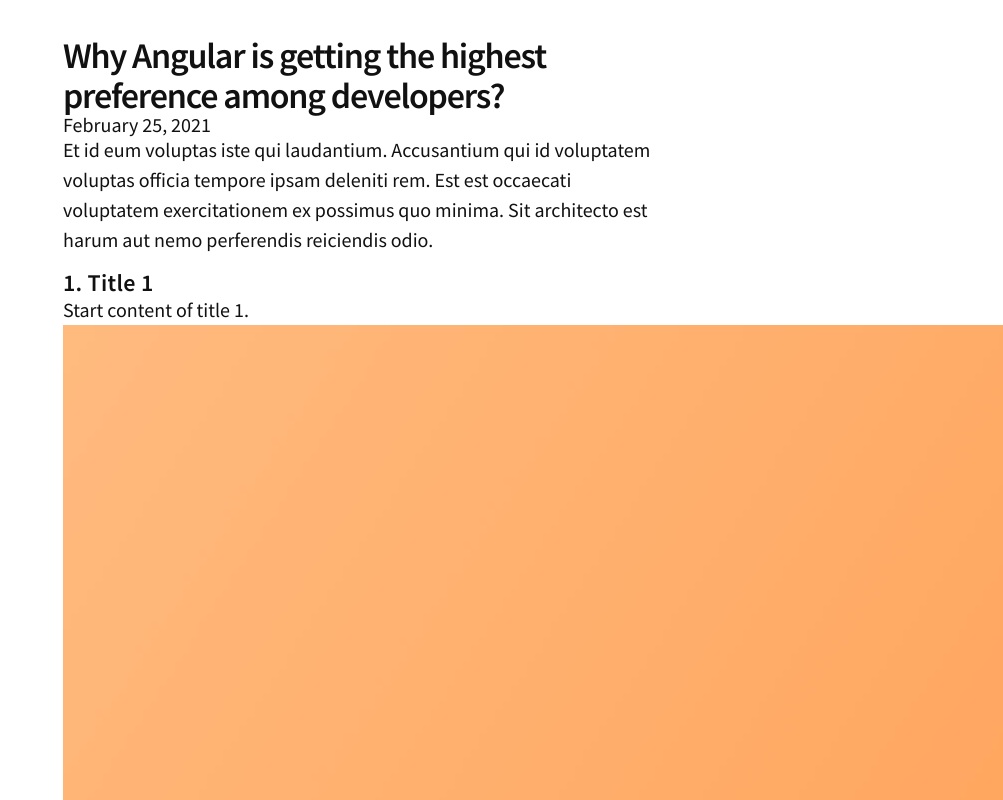
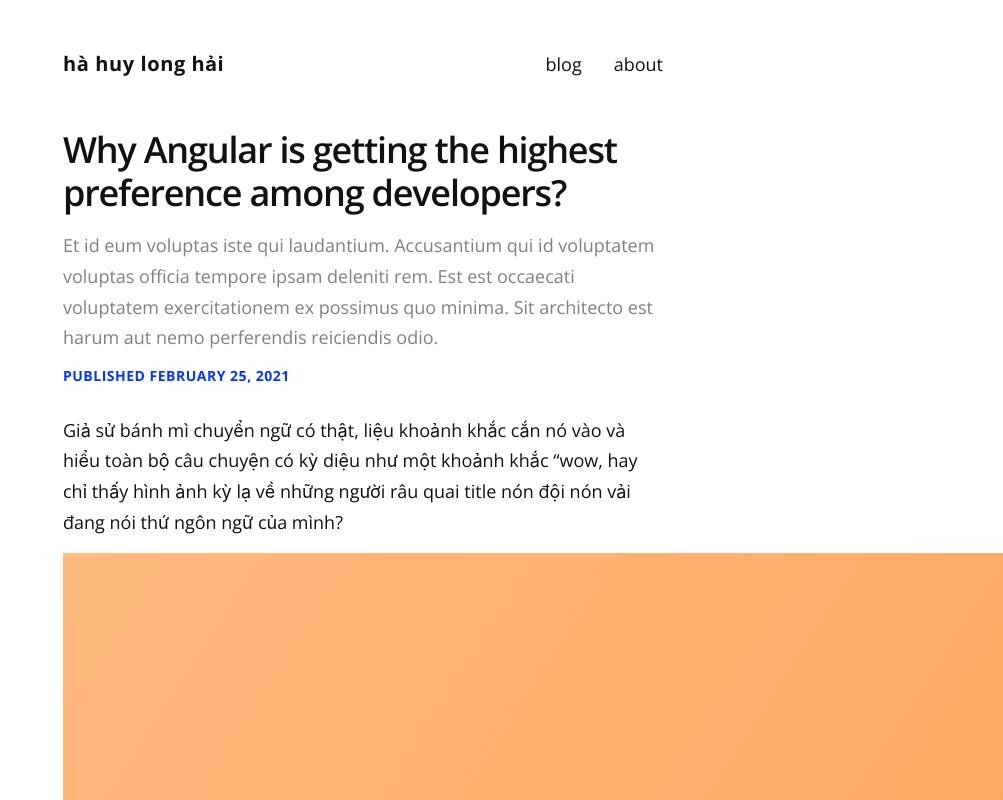
Before and after one commit to wonrax/wonrax.github.io, a Gatsby site: page /blog/2021-02-25-welcome/ in a window 1280 px wide. Shown: the top 800 px of the page, without its empty margins (277-1280 px from the left). Built offline with nearby package versions, Linux system fonts and the light colour scheme; Gatsby itself is replaced by a stand-in of ours.

Commit message:
+navbar, -medium zoom

```diff
--- a/content/blogPosts/2021-02-25-welcome/index.md
+++ b/content/blogPosts/2021-02-25-welcome/index.md
@@ -2,8 +2,14 @@
 slug: "/blog/hello-world"
 date: 2021-02-25T23:18:00+07:00
 title: "Why Angular is getting the highest preference among developers?"
+excerpt: "Et id eum voluptas iste qui laudantium. Accusantium qui id voluptatem voluptas officia tempore ipsam deleniti rem. Est est occaecati voluptatem exercitationem ex possimus quo minima. Sit architecto est harum aut nemo perferendis reiciendis odio."
 ---
-Et id eum voluptas iste qui laudantium. Accusantium qui id voluptatem voluptas officia tempore ipsam deleniti rem. Est est occaecati voluptatem exercitationem ex possimus quo minima. Sit architecto est harum aut nemo perferendis reiciendis odio.
-# 1. Title 1
-Start content of title 1.
+Giả sử bánh mì chuyển ngữ có thật, liệu khoảnh khắc cắn nó vào và hiểu toàn bộ câu chuyện có kỳ diệu như một khoảnh khắc “wow, hay chỉ thấy hình ảnh kỳ lạ về những người râu quai [title](https://www.example.com) nón đội nón vải đang nói thứ ngôn ngữ của mình?
+
 ![Sample image](./windows.jpg "Philadelphia's Magic Gardens")
+
+Thực ra việc thông thạo ngôn ngữ nước ngoài không giống gì so với cả hai kịch bản vừa được gợi ra. Khi thông thạo ngôn ngữ thứ hai, não chúng ta sẽ không hoạt động giống Google Dịch (tức không có quá trình dịch qua ngôn ngữ mẹ đẻ để hiểu), cũng không thực sự cảm nhận được sự khác biệt như thể bước vào thế giới khác. Nó chỉ giống việc bạn đã học tiếng Anh trong một thời gian dài một cách nghiêm túc, rồi một buổi sáng bật YouTube xem kênh tiếng Anh nào đó và hiểu họ mà không cần quá nhiều nỗ lực.
+
+Việc hiểu ngôn ngữ thứ hai không giúp đem lại cảm giác bước vào thế giới khác, lý do rất đơn giản, vì chúng ta vẫn đang ở trong thế giới cũ cùng những người khác như trước nay vẫn vậy (dù cho có dùng ngôn ngữ mẹ đẻ khác nhau đi chăng nữa). Ngôn ngữ chỉ là một công cụ, một hệ thống quy ước để truyền đi suy nghĩ, thông điệp và những thông tin dạng như thế, không phải một lớp màng ngăn cách giữa thế giới tinh thần này với thế giới tinh thần kia, lại càng không phải thứ định hình toàn bộ thế giới tinh thần ấy. Do vậy, cú sốc sẽ chỉ đến từ sự đối nghịch trong văn hóa, quan điểm và hàng loạt mâu thuẫn sơ cấp khác - thứ vốn vẫn tồn tại ở những người có cùng chung ngôn ngữ và chỉ xuất hiện phổ biến ở những người khác ngôn ngữ do nền tảng văn hóa của họ cũng khác nhau (chỉ là một vài vấn đề liên quan đến thống kê).
+
+Do vậy, trong bối cảnh văn hóa thế giới bắt đầu có xu hướng giao thoa và được tiếp thu lẫn nhau kể từ sau Thế chiến II, ngôn ngữ dần thể hiện rõ vai trò như một công cụ và mờ nhạt trong tác động của nó lên cách con người nhìn nhận thế giới như phía tất định ngôn ngữ đã kết luận từ trước đó (xem thêm ở bài viết đính kèm ở link số [1] để hiểu rõ hơn về vấn đề này). Về sau người ta đã nhận ra sự nghiêm chỉnh và căng thẳng trong các mối quan hệ xã hội của Nhật Bản chủ yếu do ý thức hệ, lịch sử, văn hóa, chính trị… thay vì do họ nói tiếng Nhật. Các hậu tố như “-san”, “-chan” hay các kính ngữ “senpai”, “kohai”, “sensei”... dùng trong giao tiếp câu nệ vai vế được tạo ra bởi văn hóa Nhật Bản thay vì ngược lại. Tức không có chuyện việc dùng từ ngữ khiến tạo ra văn hóa thứ bậc. Cụ thể, văn hóa dùng kính ngữ “sensei”, “kohai”, “senpai” cụ thể xuất phát từ việc giảng dạy lý thuyết Nho giáo, văn hóa gia đình truyền thống Nhật Bản hay thậm chí đã được luật hóa trong Luật Dân sự Nhật Bản năm 1898 [2].
--- a/gatsby-node.js
+++ b/gatsby-node.js
@@ -43,8 +43,6 @@
     }
   `)
 
-  console.log(result.data.allMdx.edges[0])
-
   if (result.errors) {
     reporter.panicOnBuild('🚨  ERROR: Loading "createPages" query')
   }
--- a/package.json
+++ b/package.json
@@ -23,8 +23,6 @@
     "gatsby-plugin-react-helmet": "^3.10.0",
     "gatsby-plugin-sharp": "^2.14.3",
     "gatsby-remark-images": "^3.11.1",
-    "gatsby-remark-images-medium-zoom": "^1.7.0",
-    "gatsby-remark-images-zoom": "^1.1.0",
     "gatsby-source-filesystem": "^2.11.1",
     "gatsby-transformer-sharp": "^2.12.0",
     "react": "^16.12.0",
--- /dev/null
+++ b/src/components/Navbar/Navbar.js
@@ -0,0 +1,55 @@
+import React from "react"
+import { Heading } from "../Typography/Typography"
+import navbarStyles from "./Navbar.module.css"
+
+class Navbar extends React.Component {
+  constructor(props) {
+    super(props)
+    this.state = { shrink: false }
+  }
+  componentDidMount() {
+    window.addEventListener("scroll", this.handleScroll)
+  }
+
+  componentWillUnmount() {
+    window.removeEventListener("scroll", this.handleScroll)
+  }
+
+  handleScroll = function (event) {
+    if (window.scrollY > 0) {
+      this.setState({ shrink: true })
+    } else {
+      this.setState({ shrink: false })
+    }
+  }.bind(this)
+
+  render() {
+    return (
+      <nav
+        className={
+          this.state.shrink ? navbarStyles.navbarShrink : navbarStyles.navbar
+        }
+      >
+        <div className={navbarStyles["wrapper"]}>
+          <div>
+            <Heading weight={5} mb={"none"}>
+              hà huy long hải
+            </Heading>
+          </div>
+          <div>
+            <ul>
+              <li className={navbarStyles.menuItem}>
+                <a href="#">blog</a>
+              </li>
+              <li className={navbarStyles.menuItem}>
+                <a href="#">about</a>
+              </li>
+            </ul>
+          </div>
+        </div>
+      </nav>
+    )
+  }
+}
+
+export { Navbar }
--- /dev/null
+++ b/src/components/Navbar/Navbar.module.css
@@ -0,0 +1,44 @@
+.navbar {
+    height: var(--nav-height);
+    line-height: var(--nav-height);
+    -webkit-transition: all 0.35s ease;
+    -moz-transition: all 0.35s ease;
+    -o-transition: all 0.35s ease;
+    transition: all 0.35s ease;
+    background-color: white;
+}
+
+.navbarShrink {
+    height: var(--nav-height-shrink);
+    line-height: var(--nav-height-shrink);
+    -webkit-transition: all 0.35s ease;
+    -moz-transition: all 0.35s ease;
+    -o-transition: all 0.35s ease;
+    transition: all 0.35s ease;
+    background-color: white;
+    /* border-bottom: 2px solid var(--primary-color); */
+    /* box-shadow: 0 2px 1px rgba(0,0,0,0.1); */
+    border-bottom: 1px solid;
+    border-image-slice: 1;
+    border-image-source: linear-gradient(to right, #bbbbbb, #dddddd);
+}
+
+.wrapper {
+    width: 600px;
+    margin: 0 auto;
+    display: flex;
+    justify-content: space-between;
+    align-items: center;
+}
+
+.menuItem {
+    display: inline-block;
+    margin-left: 32px;
+}
+
+@media only screen and (max-width: 632px) {
+    .wrapper {
+        width: auto;
+        padding: 0 16px;
+    }
+}
--- a/src/components/Typography/Typography.js
+++ b/src/components/Typography/Typography.js
@@ -1,31 +1,45 @@
 import React from "react"
-import "./Typography.module.css"
+import typographyStyles from "./Typography.module.css"
 
 class Heading extends React.Component {
   render() {
+    const classnames = `${this.props.mb || "mb-16"}`
     switch (this.props.weight) {
       case 1:
-        return <h1>{this.props.children}</h1>
+        return <h1 className={classnames}>{this.props.children}</h1>
       case 2:
-        return <h2>{this.props.children}</h2>
+        return <h2 className={classnames}>{this.props.children}</h2>
       case 3:
-        return <h3>{this.props.children}</h3>
+        return <h3 className={classnames}>{this.props.children}</h3>
       case 4:
-        return <h4>{this.props.children}</h4>
+        return <h4 className={classnames}>{this.props.children}</h4>
       case 5:
-        return <h5>{this.props.children}</h5>
+        return <h5 className={classnames}>{this.props.children}</h5>
       case 6:
-        return <h6>{this.props.children}</h6>
+        return <h6 className={classnames}>{this.props.children}</h6>
       default:
-        return <h1>{this.props.children}</h1>
+        return <h1 className={classnames}>{this.props.children}</h1>
     }
   }
 }
 
 class Paragraph extends React.Component {
   render() {
-    return <p>{this.props.children}</p>
+    const classnames = `${this.props.mb || "mb-16"} ${this.props.color || ""} ${
+      this.props.lh ? typographyStyles[this.props.lh] : ""
+    }`
+    return <p className={classnames}>{this.props.children}</p>
   }
 }
 
-export { Heading, Paragraph }
+class Caption extends React.Component {
+  render() {
+    return (
+      <p className={`primaryColor ${typographyStyles.caption} mb-32`}>
+        {this.props.children}
+      </p>
+    )
+  }
+}
+
+export { Heading, Paragraph, Caption }
--- a/src/components/Typography/Typography.module.css
+++ b/src/components/Typography/Typography.module.css
@@ -0,0 +1,10 @@
+.caption {
+    text-transform: uppercase;
+    font-weight: 700;
+    letter-spacing: 0.5px;
+    font-size: 14px;
+}
+
+.lh150 {
+    line-height: 170%;
+}
--- a/src/components/layout/Container/Container.js
+++ b/src/components/layout/Container/Container.js
@@ -1,12 +1,16 @@
 import React from "react"
 import containerStyles from "./Container.module.css"
+import { Navbar } from "../../Navbar/Navbar"
 
 const Container = props => {
   return (
     <div
       className={`container ${containerStyles.container} ${containerStyles.theme_light}`}
     >
-      {props.children}
+      <div className={containerStyles.navBar}>
+        <Navbar></Navbar>
+      </div>
+      <div className={containerStyles.content}>{props.children}</div>
     </div>
   )
 }
--- a/src/components/layout/Container/Container.module.css
+++ b/src/components/layout/Container/Container.module.css
@@ -1,4 +1,5 @@
 @import url('https://fonts.googleapis.com/css2?family=Source+Sans+Pro:ital,wght@0,300;0,400;0,600;0,700;1,400&display=swap');
+@import url('https://fonts.googleapis.com/css2?family=Open+Sans:ital,wght@0,300;0,400;0,600;0,700;1,400&display=swap');
 
 /* ========= Start reset CSS ========= */
 
@@ -51,18 +52,27 @@
 	border-spacing: 0;
 }
 
+a {
+    text-decoration: none;
+    color: var(--text-color);
+}
+
 /* ========= End reset CSS ========= */
 
 /* Universal styling */
 
 .container {
-    font-family: "Source Sans Pro", sans-serif;
+    font-family: "Open Sans", -apple-system, BlinkMacSystemFont, "Segoe UI", Roboto, Helvetica, Arial, sans-serif, "Apple Color Emoji", "Segoe UI Emoji", "Segoe UI Symbol";
+    font-weight: 400;
     width: 100%;
     height: 100%;
-    margin-top: 36px;
-    font-size: 20px;
+    font-size: 18px;
+    -webkit-font-smoothing: antialiased;
+    -moz-osx-font-smoothing: grayscale;
     color: var(--text-color);
     --primary-color: #0038FF;
+    --nav-height: 128px;
+    --nav-height-shrink: 48px;
 }
 
 .theme_light {
@@ -86,7 +96,7 @@
     font-weight: 600;
     font-size: 36px;
     letter-spacing: -1.2px;
-    line-height: 110%;
+    line-height: 120%;
 }
 
 h4 {
@@ -101,7 +111,30 @@
     letter-spacing: 0.6px;
 }
 
-p {
+.navBar {
+    position: fixed;
+    width: 100%;
+    z-index: 99;
+}
+
+.content {
+    position: relative;
+    min-height: calc(100vh - var(--nav-height));
+    top: var(--nav-height);
+}
+
+:global .mb-16 {
     margin-bottom: 16px;
-    line-height: 150%;
 }
+
+:global .mb-32 {
+    margin-bottom: 32px;
+}
+
+:global .primaryColor {
+    color: var(--primary-color);
+}
+
+:global .textColorSecondary {
+    color: var(--text-secondary-color);
+}
--- a/src/components/layout/Reading/Reading.module.css
+++ b/src/components/layout/Reading/Reading.module.css
@@ -3,7 +3,7 @@
     width: 600px;
 }
 
-@media only screen and (max-width: 616px) {
+@media only screen and (max-width: 632px) {
     .reading {
         padding: 0 16px;
         width: auto;
--- a/src/templates/blogTemplate.js
+++ b/src/templates/blogTemplate.js
@@ -1,6 +1,6 @@
 import React from "react"
 import { graphql } from "gatsby"
-import { Container, Reading, Heading } from "../components"
+import { Container, Reading, Heading, Paragraph, Caption } from "../components"
 import { MDXProvider } from "@mdx-js/react"
 import { MDXRenderer } from "gatsby-plugin-mdx"
 import { shortcodes } from "../utils/shortcodes"
@@ -12,7 +12,12 @@
     <Container>
       <Reading>
         <Heading weight={3}>{mdx.frontmatter.title}</Heading>
-        <Heading weight={6}>{mdx.frontmatter.date}</Heading>
+        <Paragraph lh={"lh150"} color={"textColorSecondary"}>
+          {mdx.frontmatter.excerpt}
+        </Paragraph>
+        <Caption
+          color={"primary-color"}
+        >{`Published ${mdx.frontmatter.date}`}</Caption>
         <MDXProvider components={shortcodes}>
           <MDXRenderer className="blog-post-content">{mdx.body}</MDXRenderer>
         </MDXProvider>
@@ -29,6 +34,7 @@
       frontmatter {
         title
         date(formatString: "MMMM DD, YYYY")
+        excerpt
       }
     }
   }
--- a/src/utils/shortcodes.js
+++ b/src/utils/shortcodes.js
@@ -9,5 +9,5 @@
   h4: props => <Heading weight={6}>{props.children}</Heading>,
   h5: props => <Heading weight={6}>{props.children}</Heading>,
   h6: props => <Heading weight={6}>{props.children}</Heading>,
-  p: props => <Paragraph {...props}>{props.children}</Paragraph>,
+  p: props => <Paragraph lh={"lh150"}>{props.children}</Paragraph>,
 }
```
Also changed, not shown: gatsby-config.js (+3 -8 lines), src/components/layout/Spacing/Spacing.css (added).
